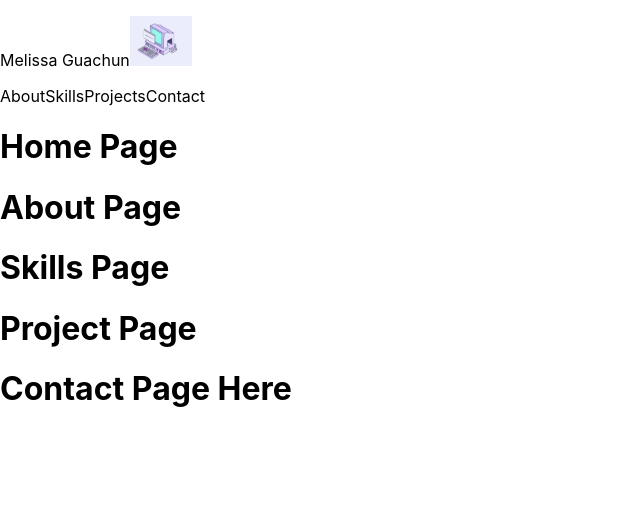
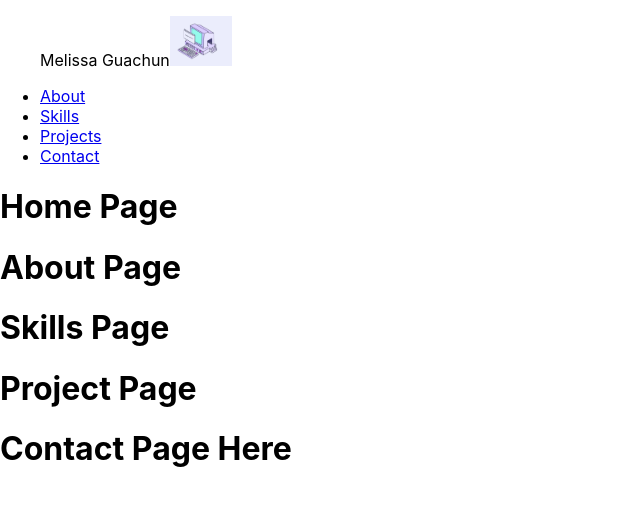
Before and after one commit to mguachun/melguachun.github.io, a React (Create React App) app: page / in a window 1280 px wide. Shown: the top 506 px of the page, without its empty margins (0-640 px from the left). Built offline with nearby package versions, Linux system fonts and the light colour scheme.

Commit message:
use react navbar

```diff
--- a/src/Navbar.js
+++ b/src/Navbar.js
@@ -1,38 +1,32 @@
 import React from "react";
-import { Link } from "react-scroll";
+// import { Link } from "react-scroll";
+import {Nav} from 'react-bootstrap'
 function Navbar() {
-    return(
-        <div id="nav">
+  return (
+    <div id="nav">
+
+      <Nav defaultActiveKey="/home" as="ul">
       <div className="title-container">
         <p className="nav-name">Melissa Guachun
-        <img src={require("./images/computer-plain.jpg")} id="logo" />
+          <img src={require("./images/computer-plain.jpg")} alt="logo" id="logo" />
         </p>
       </div>
-      <div className="col-sm-6 nav-right">
-        <Link className="nav-button" to="about" spy={true} smooth={false}>
-          About
-        </Link>
-        <Link className="nav-button" to="skills" spy={true} smooth={false}>
-          Skills
-        </Link>
-        <Link className="nav-button" to="projects" spy={true} smooth={false}>
-          Projects
-        </Link>
-        <Link className="nav-button" to="contact" spy={true} smooth={false}>
-          Contact
-        </Link>
+        <Nav.Item as="li">
+          <Nav.Link href="/about">About</Nav.Link>
+        </Nav.Item>
+        <Nav.Item as="li">
+          <Nav.Link href="/skills">Skills</Nav.Link>
+        </Nav.Item>
+        <Nav.Item as="li">
+          <Nav.Link href="/projects">Projects</Nav.Link>
+        </Nav.Item>
+        <Nav.Item as="li">
+          <Nav.Link href="/contact">Contact</Nav.Link>
+        </Nav.Item>
+      </Nav>
 
-        <Link
-          className="home-button background-none"
-          to="nav"
-          spy={true}
-          smooth={false}
-        >
-
-        </Link>
-      </div>
     </div>
 
-    )
+  )
 }
 export default Navbar;
```
